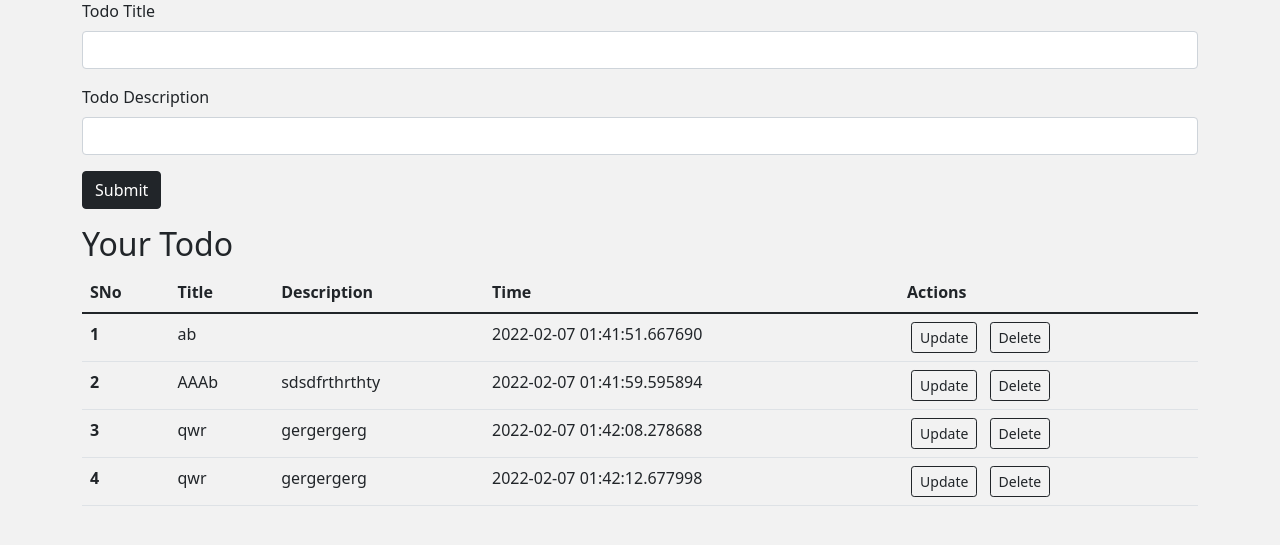
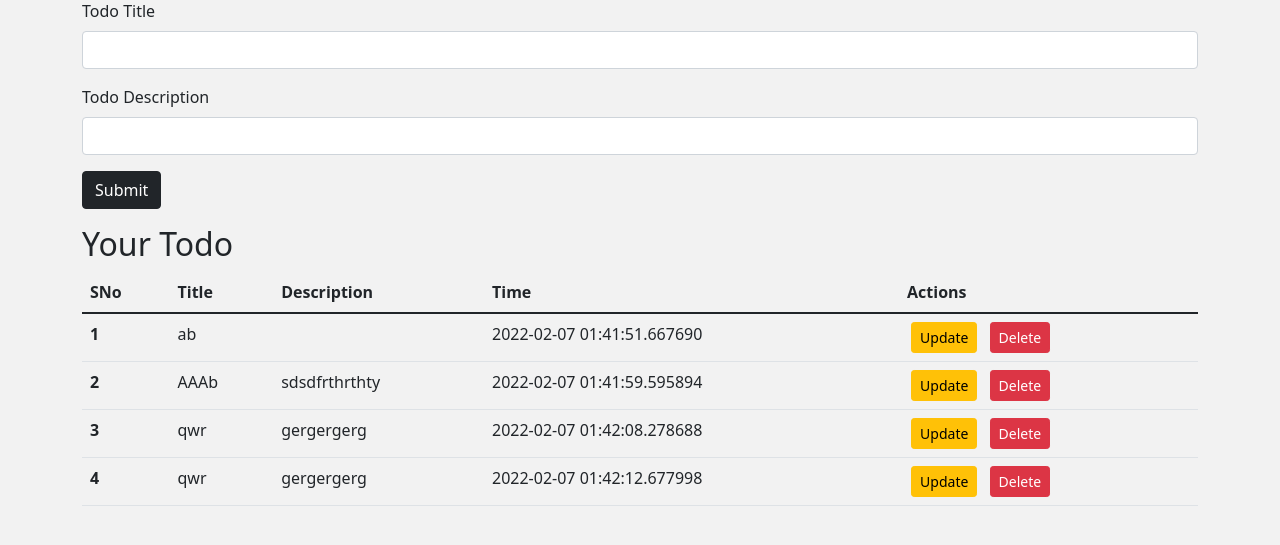
Before and after one commit to rovcosta/To-Do-App-CRUD-, a Flask app: page / in a window 1280 px wide. Shown: the part 119-664 px from the top of the page. Run offline with Flask 2, Linux system fonts and the light colour scheme; data comes from the database, SQL or seed files in the repository; both versions use the stored data as it was after the commit.

Commit message:
upload first commit

```diff
--- a/templates/index.html
+++ b/templates/index.html
@@ -45,8 +45,8 @@
       <td>{{todo.desc}}</td>
       <td>{{todo.date_created}}</td>
       <td>
-        <a href="/update/{{todo.sno}}" role="button" class="btn btn-outline-dark btn-sm mx-1">Update</a>
-        <a href="/delete/{{todo.sno}}" role="button" class="btn btn-outline-dark btn-sm mx-1">Delete</a>
+        <a href="/update/{{todo.sno}}" role="button" class="btn btn-warning btn-sm mx-1">Update</a>
+        <a href="/delete/{{todo.sno}}" role="button" class="btn btn-danger btn-sm mx-1">Delete </a>
 
       </td>
     </tr>
```
Also changed, not shown: todo.db.
